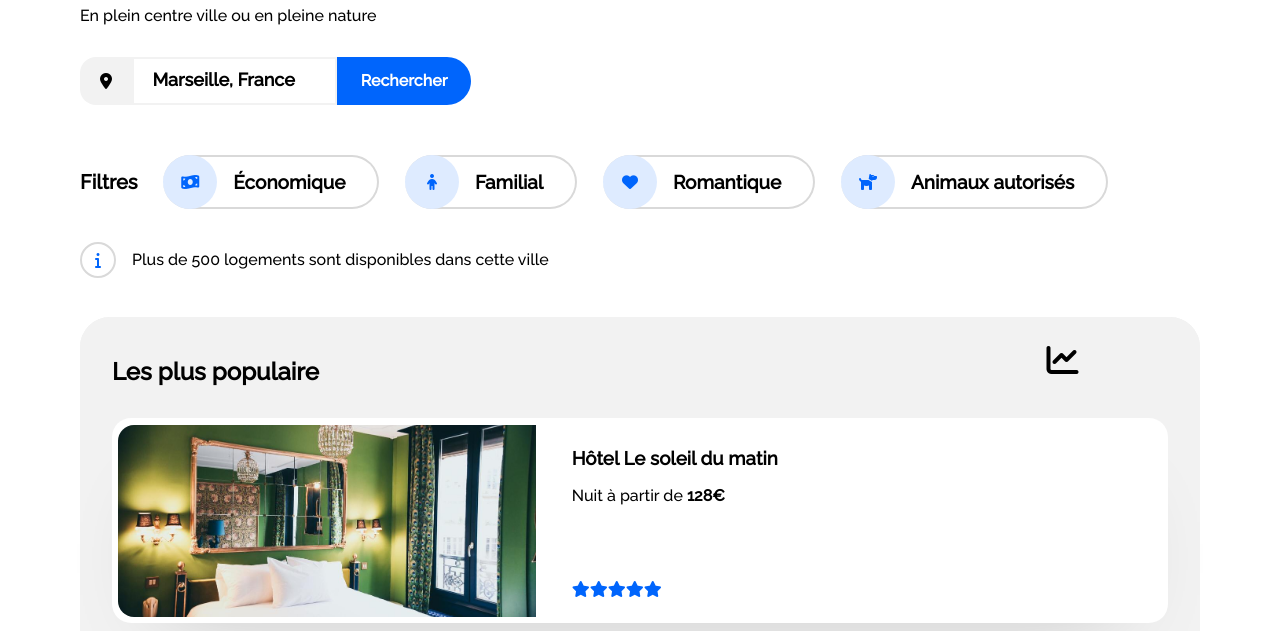
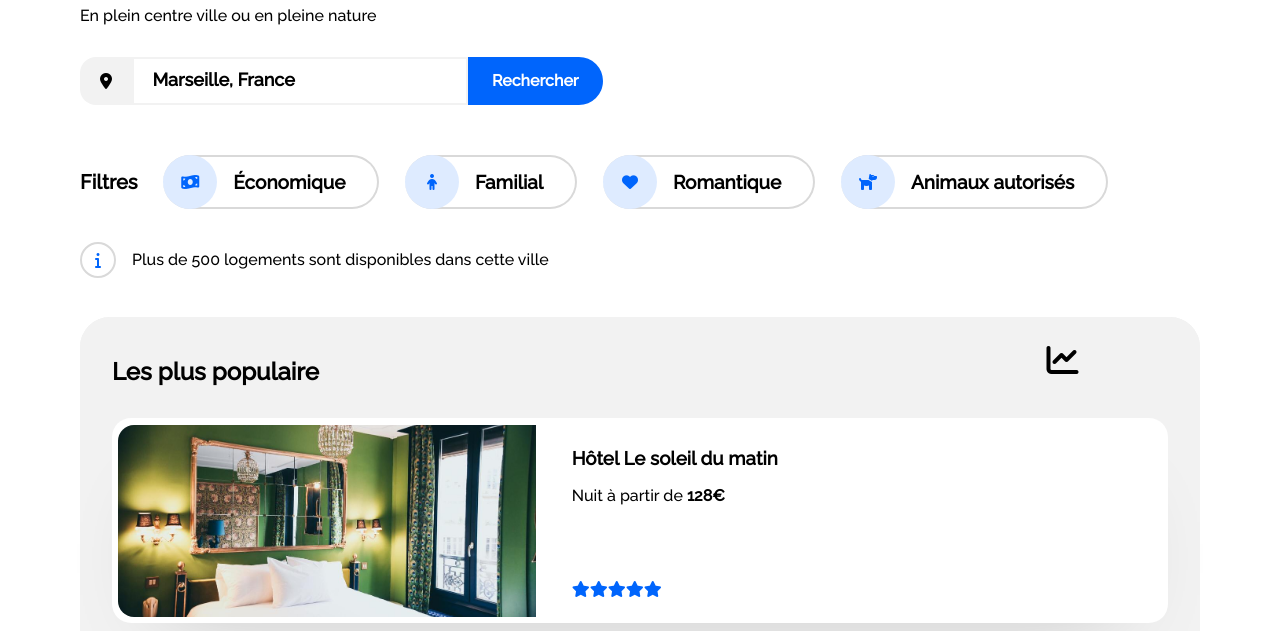
Before and after one commit to NicolasMB3/NicolasBAAR_2_18072021, a plain HTML site: page index.html in a window 1280 px wide. Shown: the part 169-800 px from the top of the page. Drawn offline with Linux system fonts and the light colour scheme.

Commit message:
Amélioration input en tablette
J'ai pas de blague beauf pour l'agrandissement de cette grosse barre :angel:

```diff
--- a/css/style.css
+++ b/css/style.css
@@ -515,6 +515,7 @@ h3 {
 /* Fin footer */
 
 @media (max-width: 1350px) { /* Début des médias queries */
+
    .gridDivHosts {
       grid-template-columns: repeat(1 ,1fr);
       grid-template-rows: repeat(1, 1fr);
@@ -538,6 +539,10 @@ h3 {
 
    .gridClassResult {
       margin-top: 2em;
+   }
+
+   .inputText {
+      width: 30%;
    }
 }
 
```
